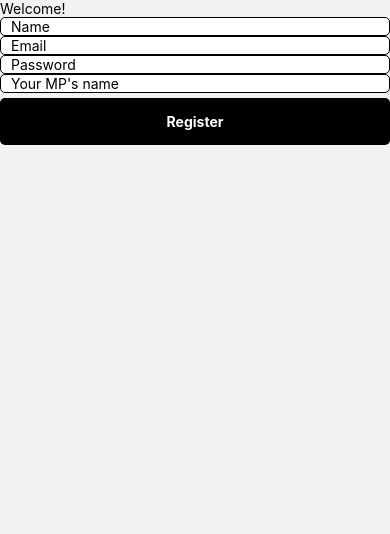
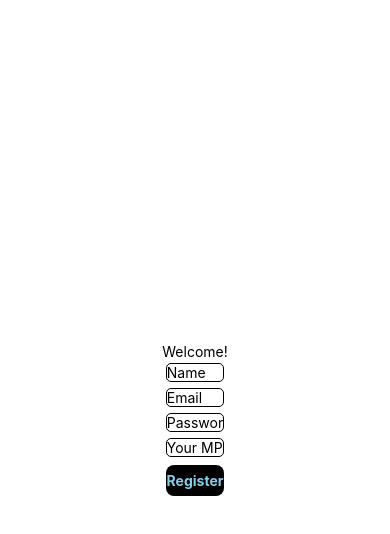
Before and after one commit to tomallens/votewatch, a React Native app in the folder frontend/: screen /Register in a window 390 px wide. Shown: the top 534 px of the page. Built offline with nearby package versions, Linux system fonts and the light colour scheme.

Commit message:
Add button & input design

```diff
--- a/frontend/src/components/customButton/CustomButton.js
+++ b/frontend/src/components/customButton/CustomButton.js
@@ -13,16 +13,20 @@ function CustomButton({ onPress, text }) {
 const styles = StyleSheet.create({
   container: {
     backgroundColor: "black",
-    width: "100%",
-    padding: 15,
+    width: "15%",
+    padding: 7,
     marginVertical: 5,
     alignItems: "center",
-    borderRadius: 5,
+    borderRadius: 8,
+    top: 0, left: 0,
+    right: 0, bottom: 0,
+    // justifyContent: 'bottom',
   },
   text: {
     fontWeight: "bold",
-    color: "white",
+    color: "#87ceeb",
   },
+
 });
 
 export default CustomButton;
--- a/frontend/src/components/customInput/CustomInput.js
+++ b/frontend/src/components/customInput/CustomInput.js
@@ -18,11 +18,12 @@ function CustomInput({ value, setValue, placeholder, secureTextEntry }) {
 const styles = StyleSheet.create({
   container: {
     backgroundColor: "white",
-    width: "100%",
+    width: "15%",
     borderColor: "black",
     borderWidth: 1,
     borderRadius: 5,
-    paddingHorizontal: 10,
+    // paddingHorizontal: 10,
+    marginVertical: 3,
   },
   input: {},
 });
--- a/frontend/src/screens/feed/Feed.js
+++ b/frontend/src/screens/feed/Feed.js
@@ -3,6 +3,8 @@ import { useEffect, useState } from "react";
 import { StatusBar } from "expo-status-bar";
 import { StyleSheet, Image, Text, View, Button, Linking } from "react-native";
 import { SafeAreaView } from "react-native-safe-area-context";
+import CustomInput from "../../components/customInput/CustomInput";
+import CustomButton from "../../components/customButton/CustomButton";
 
 function Feed() {
   const [isLoading, setLoading] = useState(true);
@@ -61,7 +63,7 @@ const getDivisionAndMPData = (individualData) => {
         {`Division ID: ${individualData.PublishedDivision.DivisionId}\n`}
 
         {`Member Voted: ${individualData.MemberVotedAye ? "Aye" : "Noe"}\n`}
-        <Button
+        <CustomButton
           onPress={() =>
             Linking.openURL(
               `mailto:${mpEmail}?subject=${
@@ -73,7 +75,7 @@ const getDivisionAndMPData = (individualData) => {
               } for this Division. \n\n I would like to raise my ... because ... \n\n Yours Sincerely,\n\n`
             )
           }
-          title="EMAIL YOUR MP ABOUT THIS"
+          text="Email the MP about this vote"
         />
         {`\n\n\n`}
       </Text>
@@ -110,7 +112,7 @@ const getDivisionAndMPData = (individualData) => {
                   height: 60,
                 }}
               />
-              <Text>{`${mpData.items[0].value.id}\n`}</Text>
+                <Text>{`\n`}MP ID: {`${mpData.items[0].value.id}\n\n`}</Text>
 
               {divisionData.map((individualData) => {
                 return getDivisionAndMPData(individualData)
@@ -130,6 +132,14 @@ const styles = StyleSheet.create({
     backgroundColor: "#fff",
     alignItems: "center",
   },
+
+  // text: {
+  //   fontSize: 16,
+  //   lineHeight: 21,
+  //   fontWeight: 'bold',
+  //   letterSpacing: 0.25,
+  //   color: 'white',
+  // },
 });
 
 export default Feed;
--- a/frontend/src/screens/login/Login.js
+++ b/frontend/src/screens/login/Login.js
@@ -39,7 +39,7 @@ function Login({ navigation }) {
   // }
 
   return (
-    <View>
+    <View style = {styles.container}>
       <Text>Login</Text>
 
       <CustomInput
@@ -65,6 +65,13 @@ function Login({ navigation }) {
   );
 }
 
-const styles = StyleSheet.create({});
+const styles = StyleSheet.create({
+  container: {
+    flex: 1,
+    backgroundColor: "#fff",
+    alignItems: "center",
+    justifyContent: 'center',
+  },
+});
 
 export default Login;
--- a/frontend/src/screens/onboarding/Onboarding.js
+++ b/frontend/src/screens/onboarding/Onboarding.js
@@ -1,5 +1,5 @@
 import * as React from "react";
-import { Text, View, SafeAreaView, TouchableOpacity } from "react-native";
+import { Text, View, SafeAreaView, TouchableOpacity, StyleSheet } from "react-native";
 
 import CustomButton from "../../components/customButton/CustomButton";
 
@@ -7,7 +7,7 @@ import CustomButton from "../../components/customButton/CustomButton";
 
 function Onboarding({ navigation }) {
   return (
-    <SafeAreaView>
+    <SafeAreaView style = {styles.container}>
       <Text>Welcome to Votewatch</Text>
       <Text>Keeping eyes on the ayes</Text>
 
@@ -24,4 +24,13 @@ function Onboarding({ navigation }) {
   );
 }
 
+const styles = StyleSheet.create({
+  container: {
+    flex: 1,
+    backgroundColor: "#fff",
+    alignItems: "center",
+    justifyContent: 'center',
+  },
+});
+
 export default Onboarding;
--- a/frontend/src/screens/register/Register.js
+++ b/frontend/src/screens/register/Register.js
@@ -36,7 +36,7 @@ function Register() {
     });
   }
   return (
-    <View>
+    <View style = {styles.container}>
       <Text>Welcome!</Text>
       <CustomInput
         placeholder="Name"
@@ -68,6 +68,13 @@ function Register() {
   );
 }
 
-const styles = StyleSheet.create({});
+const styles = StyleSheet.create({
+  container: {
+    flex: 1,
+    backgroundColor: "#fff",
+    alignItems: "center",
+    justifyContent: 'center',
+  },
+});
 
 export default Register;
```
